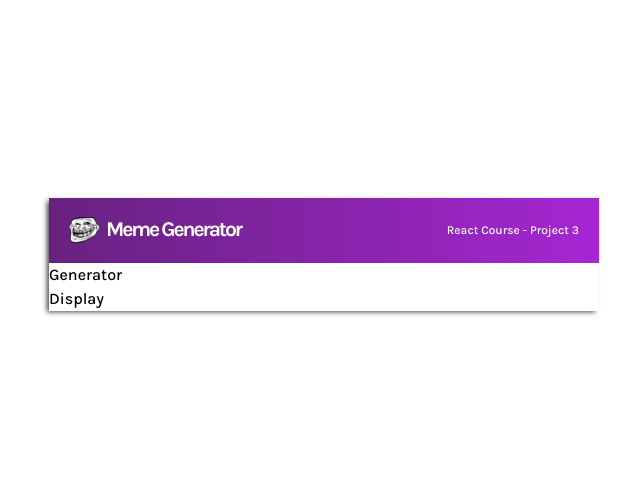
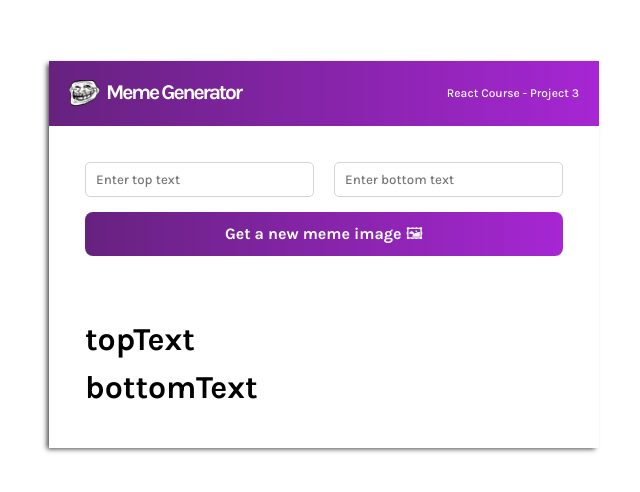
Before and after one commit to GREATEMMET/scrimba_meme_generator, a React (Vite) app: page / in a window 1280 px wide. Shown: the part 146-638 px from the top of the page, without its empty margins (316-956 px from the left). Built offline with nearby package versions, Linux system fonts and the light colour scheme.

Commit message:
Completed generator section

```diff
--- a/src/App.scss
+++ b/src/App.scss
@@ -8,4 +8,5 @@
 }
 
 .app {
+  background-color: $color-white;
 }
--- a/src/_variables.scss
+++ b/src/_variables.scss
@@ -7,5 +7,6 @@ $fw-extra-bold:800;
 
 //Color Variables
 $bg-gradient: linear-gradient(90deg, #672280 1.18%, #A626D3 100%);
+$bg-gradient-darker: linear-gradient(90deg, #430b57 1.18%, #9913c9 100%);
 $color-white:white;
 $color-black:black;
--- a/src/components/Display/Display.jsx
+++ b/src/components/Display/Display.jsx
@@ -3,6 +3,11 @@ import './Display.scss'
 
 export default function Display() {
   return (
-    <div>Display</div>
+    <div className='display'>
+      <img src="" alt="" />
+      <h1 className="topDisplay">topText</h1>
+      <h1 className="bottomDisplay">bottomText</h1>
+
+    </div>
   )
 }
--- a/src/components/Generator/Generator.jsx
+++ b/src/components/Generator/Generator.jsx
@@ -3,6 +3,12 @@ import './Generator.scss'
 
 export default function Generator() {
   return (
-    <div>Generator</div>
+    <div className='generator'>
+      <div className="inputField">
+        <input type="text" placeholder='Enter top text' className="topText"/>
+        <input type="text" placeholder='Enter bottom text' className="bottomText"/>
+      </div>
+      <p className='generateBtn'>Get a new meme image  🖼</p>
+    </div>
   )
 }
--- a/src/components/Generator/Generator.scss
+++ b/src/components/Generator/Generator.scss
@@ -0,0 +1,40 @@
+@import "../../variables";
+
+.generator {
+  width: 100%;
+}
+
+.inputField {
+  width: 100%;
+  display: flex;
+  justify-content: space-between;
+  gap: 20px;
+
+  input{
+    width: 100%;
+    height: 35px;
+    border-radius: 5px;
+    border: 1px solid #D5D4D8;
+    padding-left: 10px;
+  }
+
+  input:focus{
+    outline: 1px solid purple;
+  }
+}
+
+.generateBtn {
+  background: $bg-gradient;
+  margin-block: 15px 36px;
+  color: $color-white;
+  text-align: center;
+  padding-block: 10px;
+  font-size: 16px;
+  font-weight: 700;
+  border-radius: 8px;
+  transition: all 100ms linear;
+}
+
+.generateBtn:hover{
+    background: $bg-gradient-darker ;
+}
--- a/src/components/Wrapper/Wrapper.scss
+++ b/src/components/Wrapper/Wrapper.scss
@@ -5,3 +5,8 @@
   -webkit-box-shadow: -3px 2px 5px -1px rgba(0, 0, 0, 0.73);
   -moz-box-shadow: -3px 2px 5px -1px rgba(0, 0, 0, 0.73);
 }
+
+.main{
+    width: 100%;
+    padding: 36px;
+}
```
